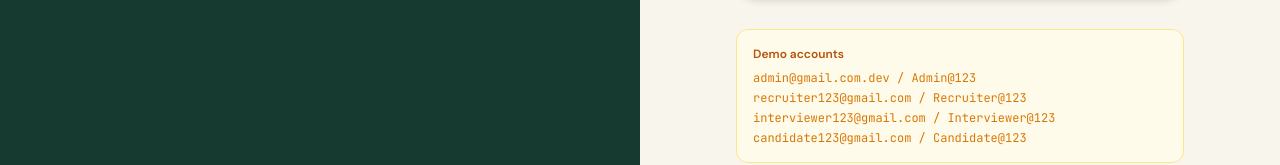
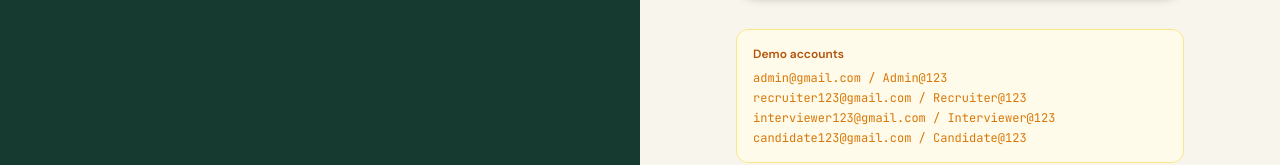
Before and after one commit to kamalsharma001/TalentForge, a React (Vite) app in the folder frontend/: page /login in a window 1280 px wide. Shown: the part 454-619 px from the top of the page. Built offline with nearby package versions, Linux system fonts and the light colour scheme; no server answers.

Commit message:
Fixed Login Page

```diff
--- a/frontend/src/pages/auth/LoginPage.jsx
+++ b/frontend/src/pages/auth/LoginPage.jsx
@@ -169,7 +169,7 @@ export default function LoginPage() {
             <p className="text-xs font-semibold text-amber-700 mb-2">Demo accounts</p>
 
             <div className="space-y-1 text-xs text-amber-600 font-mono">
-              <p>admin@gmail.com.dev / Admin@123</p>
+              <p>admin@gmail.com / Admin@123</p>
               <p>recruiter123@gmail.com / Recruiter@123</p>
               <p>interviewer123@gmail.com / Interviewer@123</p>
               <p>candidate123@gmail.com / Candidate@123</p>
```
